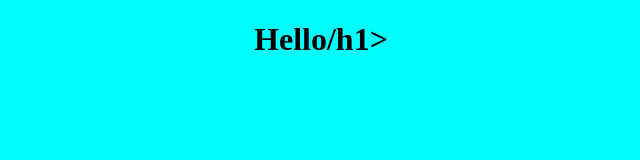
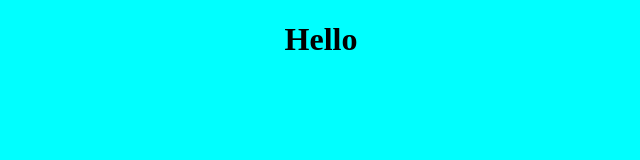
Before and after one commit to NyFitiaErnestini/bonjour, a plain HTML site: page index.html in a window 1280 px wide. Shown: the whole page, without its empty margins (319-959 px from the left). Drawn offline with Linux system fonts and the light colour scheme.

Commit message:
Remplacement du teste

```diff
--- a/index.html
+++ b/index.html
@@ -7,6 +7,6 @@
     <title>Teste</title>
 </head>
 <body>
-    <h1>Hello/h1>
+    <h1>Hello </h1>
 </body>
 </html>
```
